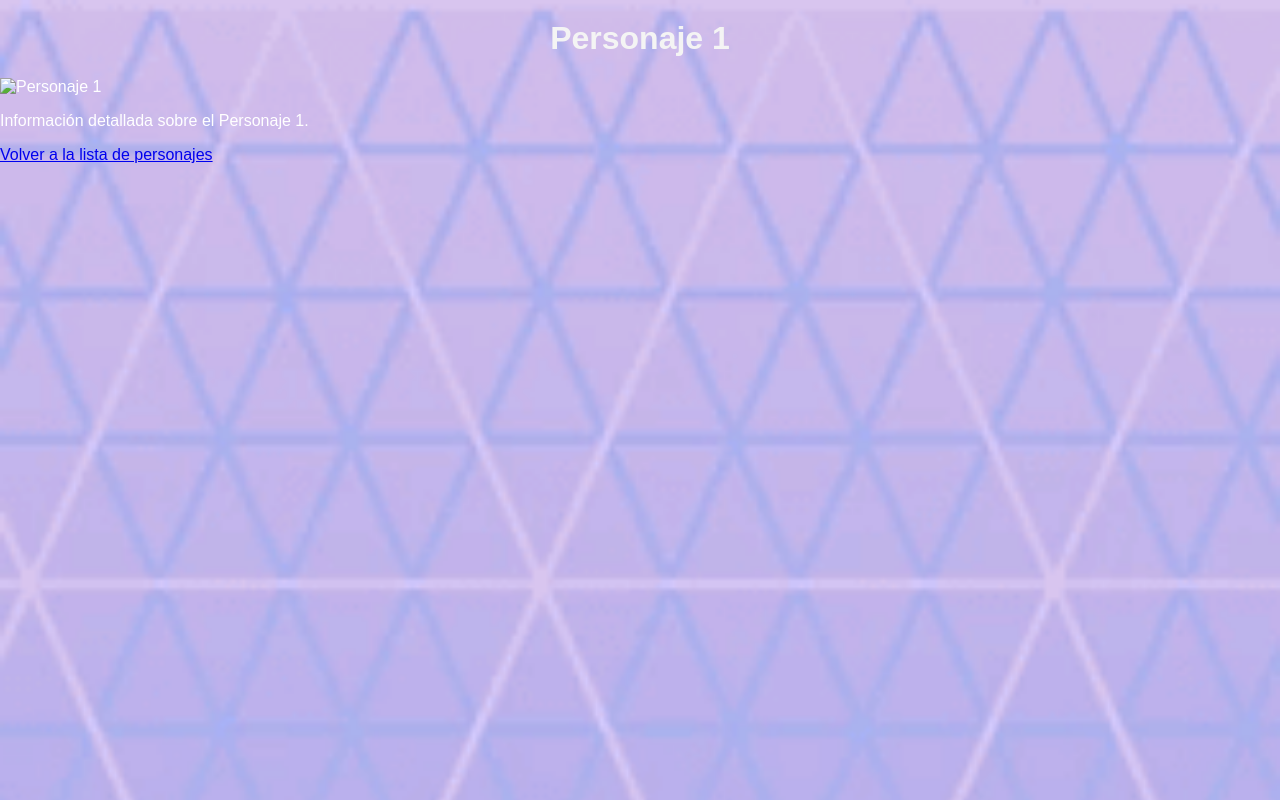
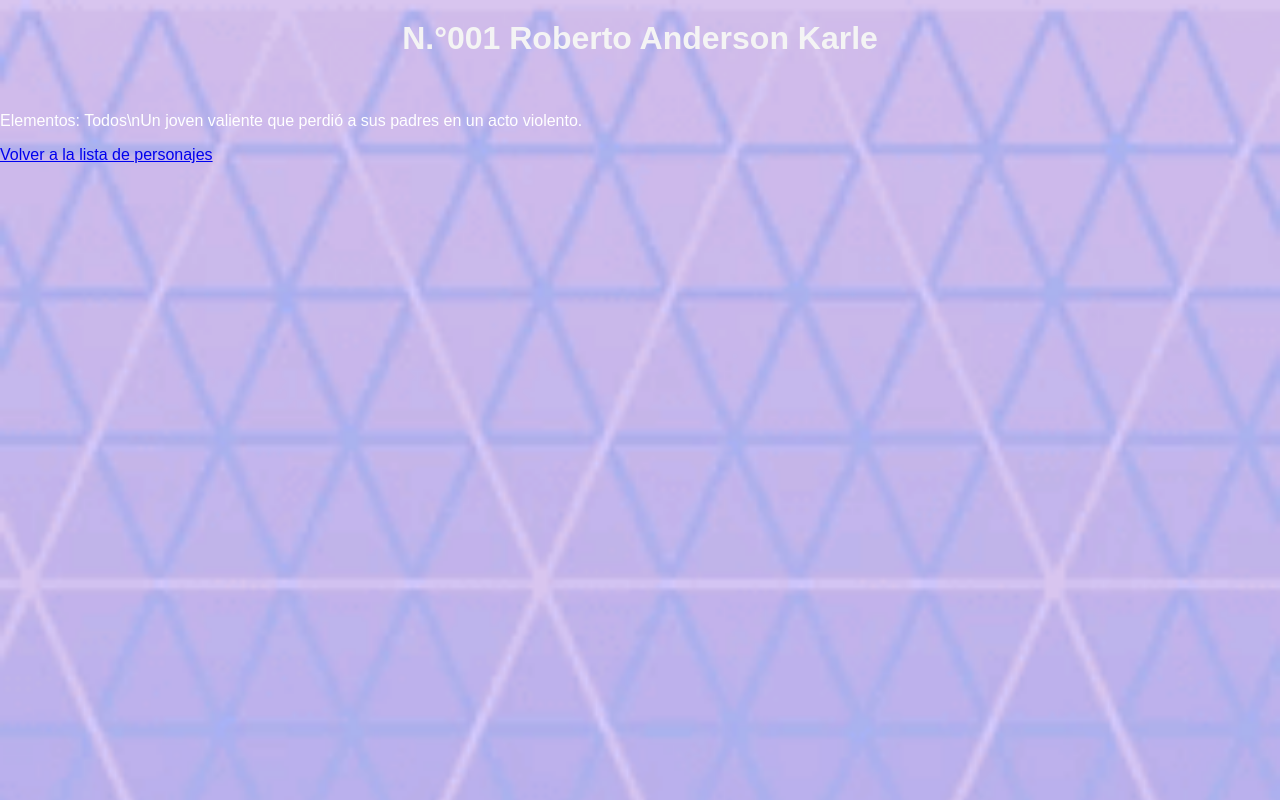
Before and after one commit to MultiHeroesO725/MultipediaOficial.github.io, a plain HTML site: page UMH/001.html in a window 1280 px wide. Drawn offline with Linux system fonts and the light colour scheme.

Commit message:
Update 001.html

```diff
--- a/UMH/001.html
+++ b/UMH/001.html
@@ -3,13 +3,13 @@
 <head>
     <meta charset="UTF-8">
     <meta name="viewport" content="width=device-width, initial-scale=1.0">
-    <title>Personaje 1</title>
+    <title>N.°001 Roberto Anderson Karle</title>
     <link rel="stylesheet" href="../styles.css">
 </head>
 <body>
-    <h1>Personaje 1</h1>
-    <img src="path/to/imagen_personaje1.jpg" alt="Personaje 1">
-    <p>Información detallada sobre el Personaje 1.</p>
+    <h1>N.°001 Roberto Anderson Karle</h1>
+    <img src="001.png" alt="">
+    <p>Elementos: Todos\nUn joven valiente que perdió a sus padres en un acto violento.</p>
     <a href="../index.html">Volver a la lista de personajes</a>
 </body>
 </html>
```
